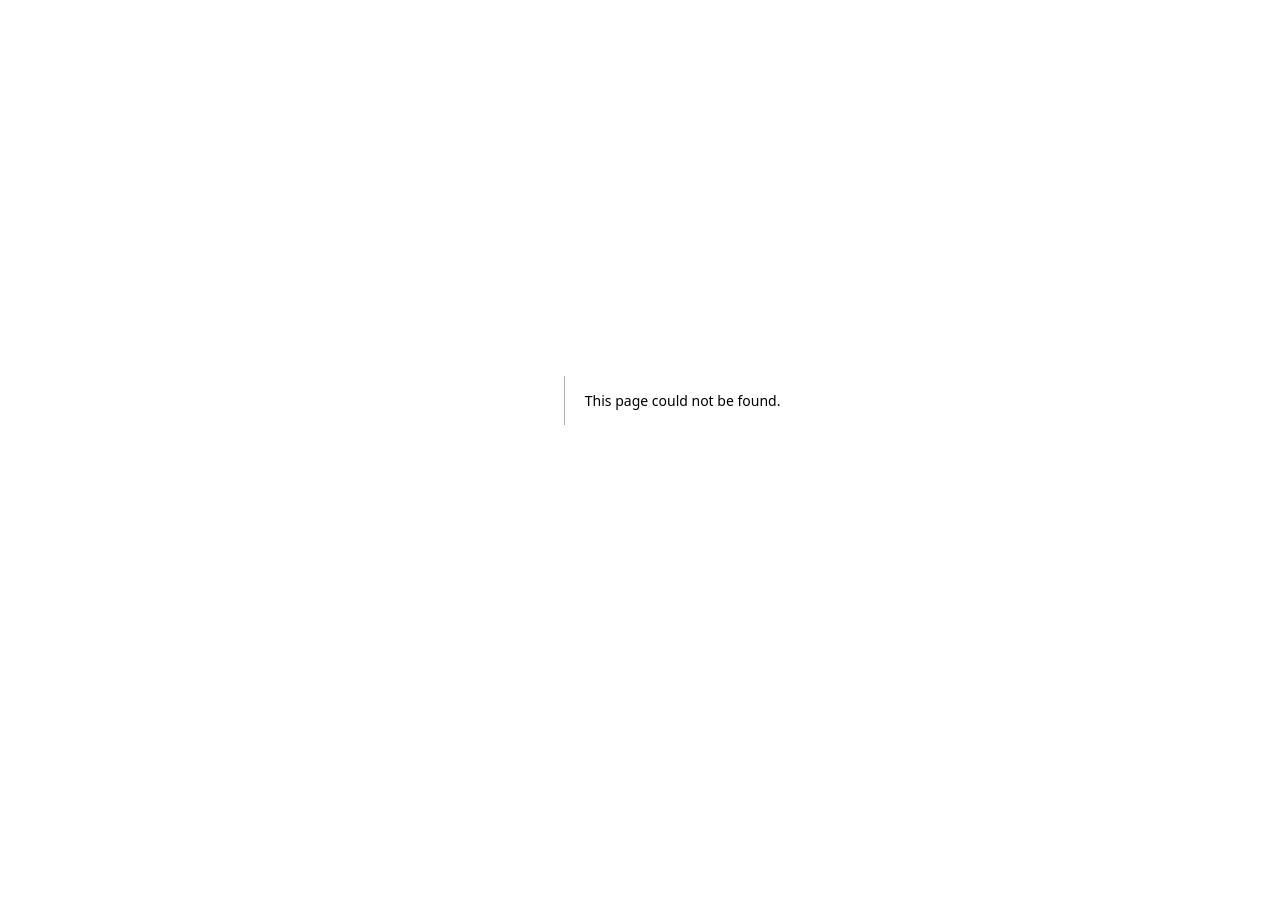
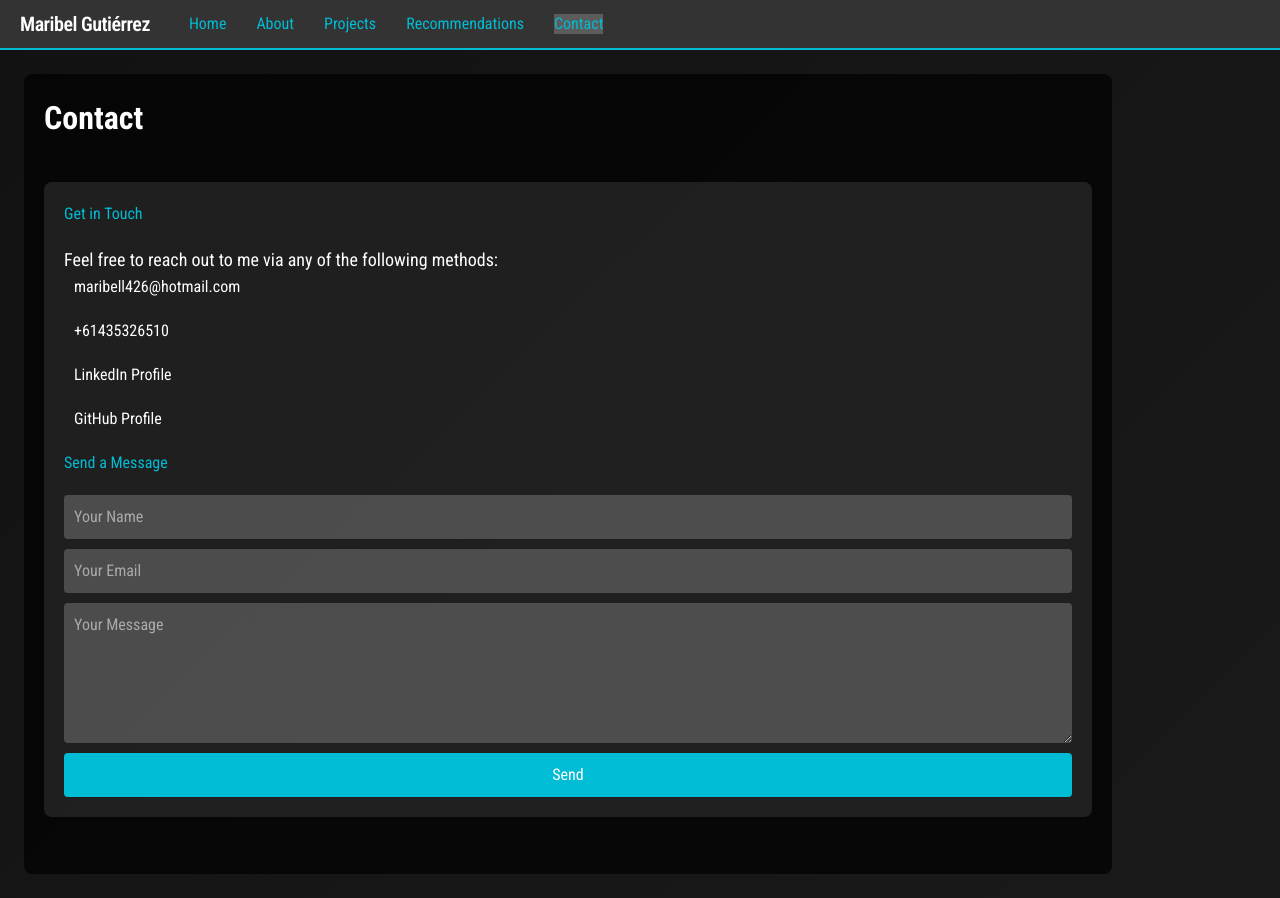
Before and after one commit to andrea-gutierrez/portfolio, a Next.js app: page /contact in a window 1280 px wide. Before the commit this address had no page. Before the commit the page ends 800 px from the top, so only its background shows below. Built offline with nearby package versions, Linux system fonts and the light colour scheme.

Commit message:
feature: contact page html implemented

```diff
--- /dev/null
+++ b/app/(profesional-session)/contact/contact.module.css
@@ -0,0 +1,64 @@
+.contact-section {
+    background-color: rgba(255, 255, 255, 0.1);
+    padding: 20px;
+    border-radius: 8px;
+    margin-top: 40px;
+}
+
+.contact-section h2 {
+    margin-bottom: 20px;
+    color: #00BCD4; /* Cyan color for the section title */
+}
+
+.contact-item {
+    margin-bottom: 20px;
+}
+
+.contact-item i {
+    margin-right: 10px;
+    color: #00BCD4; /* Cyan color for the icons */
+}
+
+.contact-item a {
+    color: #FFFFFF;
+    text-decoration: none;
+    transition: color 0.3s ease;
+}
+
+.contact-item a:hover {
+    color: #00BCD4; /* Cyan color on hover */
+}
+
+.contact-form {
+    display: flex;
+    flex-direction: column;
+}
+
+.contact-form input,
+.contact-form textarea {
+    padding: 10px;
+    margin-bottom: 10px;
+    border: none;
+    border-radius: 4px;
+    background-color: rgba(255, 255, 255, 0.2);
+    color: #FFFFFF;
+}
+
+.contact-form input::placeholder,
+.contact-form textarea::placeholder {
+    color: #AAAAAA;
+}
+
+.contact-form button {
+    padding: 10px 20px;
+    background-color: #00BCD4;
+    border: none;
+    border-radius: 4px;
+    color: #FFFFFF;
+    cursor: pointer;
+    transition: background-color 0.3s ease;
+}
+
+.contact-form button:hover {
+    background-color: #008C9E; /* Darker cyan on hover */
+}
--- /dev/null
+++ b/app/(profesional-session)/contact/page.tsx
@@ -0,0 +1,44 @@
+import style from '../professional-session.module.css';
+import contactStyle from './contact.module.css';
+
+export default function ContactPage() {
+    return (
+        <>
+            <h1>Contact</h1>
+
+            <div className={`${contactStyle["contact-section"]}`}>
+                <h2>Get in Touch</h2>
+                <p>Feel free to reach out to me via any of the following methods:</p>
+
+                <div className={`${contactStyle["contact-item"]}`}>
+                    <i className="fa fa-envelope"></i>
+                    <a href="mailto:maribell426@hotmail.com">maribell426@hotmail.com</a>
+                </div>
+
+                <div className={`${contactStyle["contact-item"]}`}>
+                    <i className="fa fa-phone"></i>
+                    <a href="tel:+61435326510">+61435326510</a>
+                </div>
+
+                <div className={`${contactStyle["contact-item"]}`}>
+                    <i className="fa fa-linkedin"></i>
+                    <a href="https://www.linkedin.com/in/maribel-gutierrez/" target="_blank">LinkedIn Profile</a>
+                </div>
+
+                <div className={`${contactStyle["contact-item"]}`}>
+                    <i className="fa fa-github"></i>
+                    <a href="https://github.com/andrea-gutierrez" target="_blank">GitHub Profile</a>
+                </div>
+
+                <h2>Send a Message</h2>
+                <form className={`${contactStyle["contact-form"]}`} action="https://formspree.io/f/{your-form-id}"
+                      method="POST">
+                    <input type="text" name="name" placeholder="Your Name" required/>
+                    <input type="email" name="_replyto" placeholder="Your Email" required/>
+                    <textarea name="message" placeholder="Your Message" rows={5} required></textarea>
+                    <button type="submit">Send</button>
+                </form>
+            </div>
+        </>
+    )
+}
```
